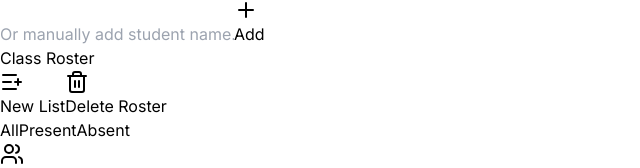
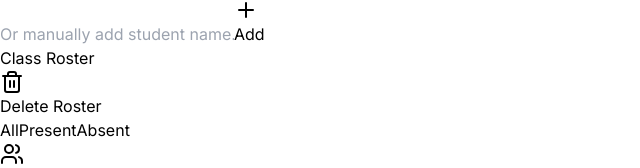
Before and after one commit to DynamicKarabo/class-app, a React (Vite) app: page / in a window 1280 px wide. Shown: the part 424-592 px from the top of the page, without its empty margins (0-640 px from the left). Built offline with nearby package versions, Linux system fonts and the light colour scheme.

Commit message:
Remove ListPlus import and related functionality

```diff
--- a/src/App.tsx
+++ b/src/App.tsx
@@ -1,6 +1,6 @@
 import { useState } from "react";
-// --- FIX 1: Added ListPlus to imports ---
-import { Plus, Trash2, Users, Calendar, Download, Shuffle, Upload, RotateCcw, XCircle, ListPlus } from "lucide-react";
+// Removed ListPlus from imports
+import { Plus, Trash2, Users, Calendar, Download, Shuffle, Upload, RotateCcw, XCircle } from "lucide-react";
 
 // Define the type for a student object
 interface Student {
@@ -13,7 +13,6 @@ interface Student {
 // Define the type for filter options
 type FilterStatus = 'ALL' | 'PRESENT' | 'ABSENT';
 
-// --- FIX 2: Changed to 'export default' ---
 export default function ClassMonitoringApp() {
   const [students, setStudents] = useState<Student[]>([]);
   const [newName, setNewName] = useState("");
@@ -90,7 +89,6 @@ export default function ClassMonitoringApp() {
     if (selectedStudentId === id) setSelectedStudentId(null);
   };
 
-  // Renamed to deleteAllStudents to perform the main cleanup action
   const deleteAllStudents = () => {
     const isConfirmed = window.confirm(
       "WARNING: This action is irreversible. Are you absolutely sure you want to permanently delete ALL students from the roster?"
@@ -104,20 +102,7 @@ export default function ClassMonitoringApp() {
     }
   };
 
-  // --- NEW FUNCTION ---
-  const createNewList = () => {
-    const isConfirmed = window.confirm(
-      "Are you sure you want to discard the current list and create a new, empty class roster? This action is irreversible."
-    );
-
-    if (isConfirmed) {
-      setStudents([]);
-      setSelectedStudentId(null);
-      setShowCelebration(false);
-      alert("New empty class list created.");
-    }
-  };
-  // --- END NEW FUNCTION ---
+  // *** Removed createNewList function ***
 
   const importStudentsFromFile = (event: React.ChangeEvent<HTMLInputElement>) => {
     const file = event.target.files?.[0];
@@ -439,20 +424,11 @@ export default function ClassMonitoringApp() {
         {/* Students List Container */}
         <div className="space-y-4">
 
-          {/* Roster Header (with New List and Delete All Buttons) */}
+          {/* Roster Header (with Delete All Button) */}
           <div className="flex justify-between items-center mb-4">
             <h2 className="text-2xl font-bold text-gray-800 dark:text-gray-100">Class Roster</h2>
 
-            {/* --- NEW BUTTON CONTAINER --- */}
-            <div className="flex items-center gap-2">
-                <button
-                    onClick={createNewList}
-                    className="text-blue-600 dark:text-blue-400 p-2 rounded-lg hover:bg-blue-50 dark:hover:bg-blue-900/30 transition-colors flex items-center gap-1 font-medium border border-blue-200 dark:border-blue-800"
-                    title="Start a New, Empty Class List"
-                >
-                    <ListPlus className="w-5 h-5" />
-                    New List
-                </button>
+            {/* *** Reverted to only the Delete Roster button *** */}
             <button
                 onClick={deleteAllStudents}
                 className="text-red-600 dark:text-red-400 p-2 rounded-lg hover:bg-red-50 dark:hover:bg-red-900/30 transition-colors flex items-center gap-1 font-medium"
@@ -461,8 +437,6 @@ export default function ClassMonitoringApp() {
                 <Trash2 className="w-5 h-5" />
                 Delete Roster
             </button>
-            </div>
-            {/* --- END NEW BUTTON CONTAINER --- */}
           </div>
 
           {/* Filter Buttons */}
```
Lines whose indentation alone changed are shown as unchanged.
